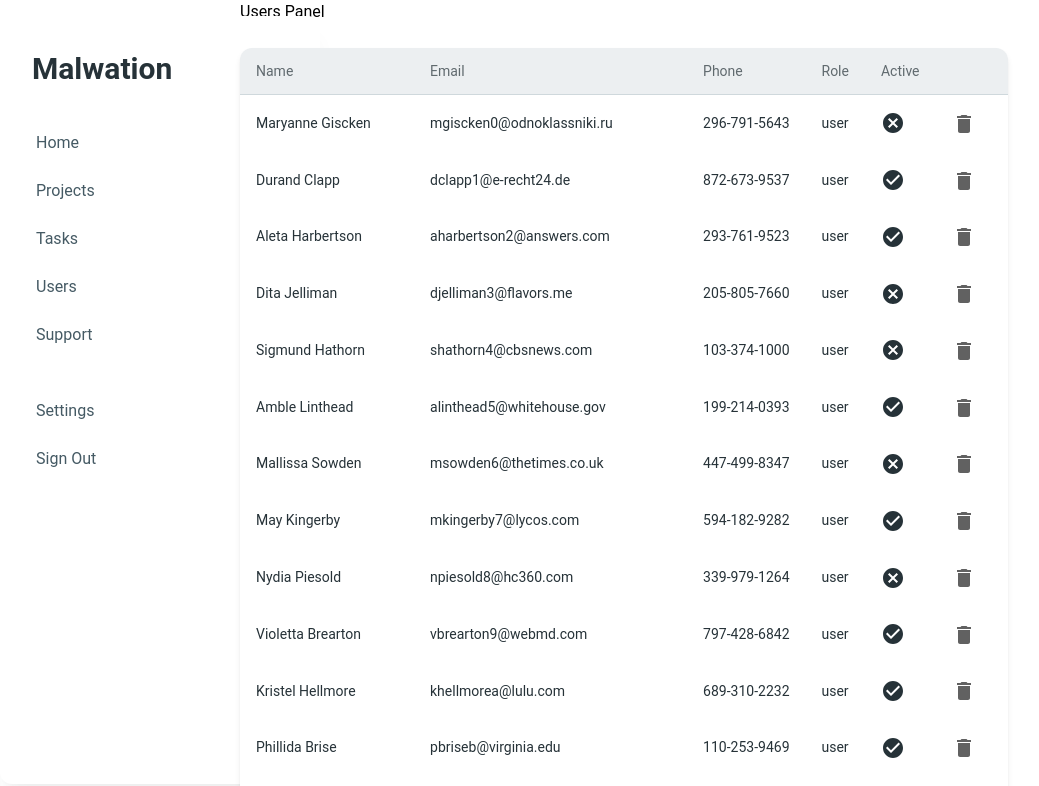
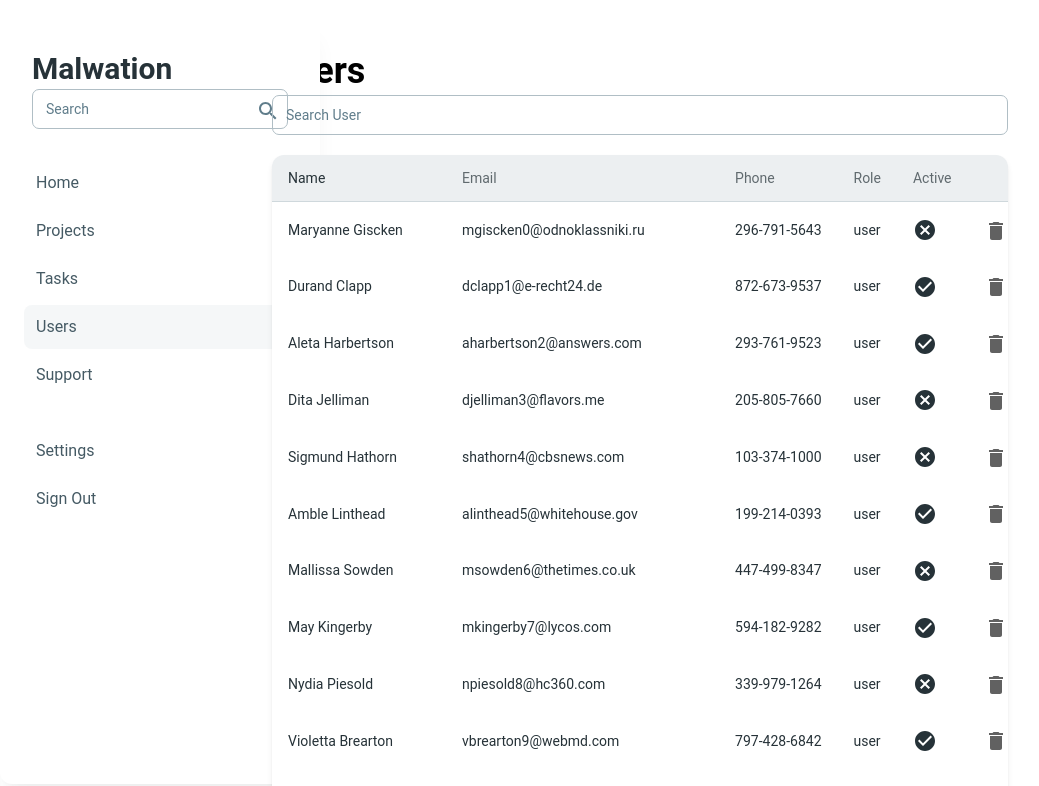
Before and after one commit to SadetTurhan/User-Panel, a React (Vite) app in the folder User-Panel/: page /userpanel in a window 1280 px wide. Shown: the top 786 px of the page, without its empty margins (16-1055 px from the left). Built offline with nearby package versions, Linux system fonts and the light colour scheme.

Commit message:
some edits

```diff
--- a/User-Panel/package.json
+++ b/User-Panel/package.json
@@ -13,6 +13,7 @@
     "@emotion/react": "^11.11.0",
     "@emotion/styled": "^11.11.0",
     "@heroicons/react": "^2.0.18",
+    "@hookform/resolvers": "^3.1.0",
     "@material-tailwind/react": "^2.0.1",
     "@mui/material": "^5.13.3",
     "@mui/x-data-grid": "^6.6.0",
@@ -24,10 +25,11 @@
     "material": "^0.5.3",
     "react": "^18.2.0",
     "react-dom": "^18.2.0",
-    "react-hook-form": "^7.44.0",
+    "react-hook-form": "^7.44.3",
     "react-js-pagination": "^3.0.3",
     "react-redux": "^8.0.7",
-    "tailwind": "^4.0.0"
+    "tailwind": "^4.0.0",
+    "zod": "^3.21.4"
   },
   "devDependencies": {
     "@types/react": "^18.0.28",
--- a/User-Panel/src/App.tsx
+++ b/User-Panel/src/App.tsx
@@ -1,16 +1,16 @@
-import   { UserPanel }   from './components/UserPanel';
-import  { Sidebar }  from './sidebar';
+import   { UserPanel }    from './components/UserPanel';
 import './App.css'
 import  LoginForm  from './components/LoginForm';
 import {  BrowserRouter as Router, Routes, Route } from "react-router-dom";
 import ReactDOM from "react-dom/client";
 import { UpdateUser } from './components/UpdateUser';
 
+
 function App(){
   return (
     <Router>
     <Routes>
-      <Route index element={<LoginForm />} />
+      <Route element={<LoginForm/>} />
       <Route path="/" element={<LoginForm />} />
       <Route path="/userpanel" element={<UserPanel />} />
       <Route path="/updateuser" element={<UpdateUser />} />
--- a/User-Panel/src/components/LoginForm.tsx
+++ b/User-Panel/src/components/LoginForm.tsx
@@ -1,5 +1,5 @@
 import userData from '../users.json';
-import { SubmitHandler, FieldValues, useForm } from 'react-hook-form';
+import { SubmitHandler, FieldValues, useForm} from 'react-hook-form';
 import {
   Card,
   Input,
@@ -7,23 +7,30 @@ import {
   Typography,
 } from "@material-tailwind/react";
 import { useNavigate } from "react-router-dom";
+import { zodResolver } from "@hookform/resolvers/zod";
+import { z } from "zod";
 
+const validationSchema = z
+  .object({
+    email: z.string().min(1, { message: "Invalid email or password" }).email({message: "Invalid email or password",}),
+    password: z.string().min(6, { message: "Invalid email or password" }),
+  })
+  type ValidationSchema = z.infer<typeof validationSchema>;
 
-
-export default function LoginForm() {
-  const { register, handleSubmit, formState: { errors } } = useForm();
+  export default function LoginForm() {
+  const { register, handleSubmit, formState: { errors }, reset } = useForm<ValidationSchema>({resolver: zodResolver(validationSchema)});
   const nav = useNavigate();
   const onSubmit = ((data: CustomFieldValues) => {
   const { email, password } = data;
   const users = userData.find((user) => user.email === email);
   if (users && users.password === password) {
     nav("/userpanel");
-    console.log('Login successful');
   } else {
     console.log('Invalid email or password');
   }
 }) as SubmitHandler<FieldValues>;
-type CustomFieldValues = FieldValues & FormData;
+
+type CustomFieldValues = FieldValues & FormData & ValidationSchema;
   console.log(errors);
 
   return (
@@ -37,9 +44,15 @@ type CustomFieldValues = FieldValues & FormData;
     </Typography>
     <form className="mt-8 p-8 mb-2 w-80 max-w-screen-lg sm:w-96" onSubmit={handleSubmit(onSubmit)}>
     <div className="mb-4 flex flex-col gap-6">
-      <Input className="p-4" type="text" size="lg" placeholder="email" {...register("email", {required: true})} />
+      <Input id="email" className="p-4" type="text" size="lg" placeholder="email" {...register("email", {required: true})} />  {errors.email && (
+          <p className="text-xs italic text-red-500 mt-2">
+            {errors.email?.message}
+          </p>   )}
 
-      <Input className="p-4"  type="password" size="lg" placeholder='password' {...register("password", {required: true })} />
+      <Input className="p-4"  type="password" size="lg" placeholder='password' {...register("password", {required: true })} />{errors.email && (
+          <p className="text-xs italic text-red-500 mt-2">
+            {errors.password?.message}
+          </p>   )}
 
       <Button color="blue" type="submit" fullWidth>submit</Button>
       <a href="#" className="font-medium text-blue-500 transition-colors hover:text-blue-700">Forgot Password?</a>
--- a/User-Panel/src/components/UserPanel.tsx
+++ b/User-Panel/src/components/UserPanel.tsx
@@ -1,50 +1,52 @@
-import React from 'react';
 import { useSelector } from 'react-redux';
 import { User } from '../types/User';
 import { RootState } from '../redux/store';
 import { useDispatch } from 'react-redux';
 import { Sidebar } from '../sidebar';
-import { Card, Typography, Switch } from "@material-tailwind/react";
+import { Card, Typography, Input} from "@material-tailwind/react";
 import DeleteIcon from '@mui/icons-material/Delete';
 import { deleteUser } from '../redux/usersSlice';
 import { Link } from 'react-router-dom';
 import CheckCircleIcon from '@mui/icons-material/CheckCircle';
 import CancelIcon from '@mui/icons-material/Cancel';
+
 function UserPanel(){
+
+
   const users = useSelector((state: RootState) => state.users.users);
   const dispatch = useDispatch();
   const handleDelete = (userId: number) => {
     dispatch(deleteUser(userId));
   };
 
+
   return (
   <div className='grid grid-cols-5'>
       <Sidebar></Sidebar>
-      <div className='col-start-2 col-end-5'>
-        <h1>Users Panel</h1>
-        <input></input>
-      </div>
-      <Card className="col-start-2 col-end-5 overflow-scroll h-full w-full">
-      <table className="col-start-2 col-end-5 w-full min-w-max table-auto text-left">
+      <div className='col-start-2 col-end-5 mt-12 ml-8'>
+        <Typography variant="h2">Users</Typography>
+        <Input label="Search User" className='w-2/4' />
+      <Card className="col-start-2 col-end-5 overflow-auto hover:overflow-scroll h-3/4 w-full mt-5">
+      <table className="col-start-2 col-end-5 h-full w-full min-w-max table-auto text-left">
       <thead>
-        <tr className='border-b border-blue-gray-100 bg-blue-gray-50 p-4'>
-          <th className='p-4'><Typography variant="small" color="blue-gray" className="font-normal leading-none opacity-70">Name</Typography></th>
+        <tr className='border-b border-blue-gray-100 bg-blue-gray-50 p-2'>
+          <th className='p-4'><Typography variant="small" color="blue-gray" className="font-normal leading-none ">Name</Typography></th>
           <th className='p-4'><Typography variant="small" color="blue-gray" className="font-normal leading-none opacity-70">Email</Typography></th>
           <th className='p-4'><Typography variant="small" color="blue-gray" className="font-normal leading-none opacity-70">Phone</Typography></th>
           <th className='p-4'><Typography variant="small" color="blue-gray" className="font-normal leading-none opacity-70">Role</Typography></th>
           <th className='p-4'><Typography variant="small" color="blue-gray" className="font-normal leading-none opacity-70">Active</Typography></th>
-          <th></th>
-          <th></th>
+          <th className='p-4'></th>
+          <th className='p-4'></th>
         </tr>
       </thead>
       <tbody className='col-start-2 col-end-5'>
         {users.map((user: User) => (
-          <tr key={user.id}>
-           <td className='p-4'><Typography variant="small" color="blue-gray" className="font-normal">{user.name}</Typography></td>
+         <tr key={user.id}>
+            <td className='p-4'><Typography variant="small" color="blue-gray" className="font-normal">{user.name}</Typography></td>
            <td className='p-4'> <Typography variant="small" color="blue-gray" className="font-normal">{user.email}</Typography></td>
            <td className='p-4'><Typography variant="small" color="blue-gray" className="font-normal">{user.phone}</Typography></td>
            <td className='p-4'><Typography variant="small" color="blue-gray" className="font-normal">{user.role}</Typography></td>
-           <td className='p-4'><Typography variant="small" color="blue-gray" className="font-normal"> {user.isActive ? (<CheckCircleIcon color="green"/>) :  <CancelIcon />}</Typography></td>
+           <td className='p-4'><Typography variant="small" color="blue-gray" className="font-normal"> {user.isActive ? (<CheckCircleIcon/>) :  <CancelIcon />}</Typography></td>
            <td className='p-4'><button onClick={() => handleDelete(user.id)}><DeleteIcon></DeleteIcon></button></td>
            <td className='p-4'><Link to="/updateuser">Update User</Link></td>
           </tr>
@@ -54,7 +56,7 @@ function UserPanel(){
       </table>
     </Card>
     </div>
+    </div>
   );
 };
-
-export { UserPanel } ;
+export  { UserPanel } ;
--- a/User-Panel/src/sidebar.tsx
+++ b/User-Panel/src/sidebar.tsx
@@ -4,19 +4,11 @@ import {
     List,
     ListItem,
     ListItemPrefix,
-    ListItemSuffix,
+    Input,
     Chip,
   } from "@material-tailwind/react";
-  import {
-    PresentationChartBarIcon,
-    ShoppingBagIcon,
-    UserCircleIcon,
-    Cog6ToothIcon,
-    InboxIcon,
-    PowerIcon,
-  } from "@heroicons/react/24/solid";
   import { Link } from "react-router-dom";
-
+  import SearchIcon from '@mui/icons-material/Search';
 
 function Sidebar(){
     return (
@@ -25,6 +17,7 @@ function Sidebar(){
           <Typography variant="h3" color="blue-gray">
             Malwation
           </Typography>
+        <Input label="Search" icon={<SearchIcon />} />
         </div>
         <List>
           <ListItem>
@@ -36,7 +29,7 @@ function Sidebar(){
           <ListItem>
             Tasks
           </ListItem>
-          <ListItem>
+          <ListItem selected>
             Users
           </ListItem>
           <ListItem>
--- a/User-Panel/src/types/User.ts
+++ b/User-Panel/src/types/User.ts
@@ -7,3 +7,19 @@ export interface User {
     role: string;
     phone: string;
   }
+
+
+interface PaginationProps {
+  limit: number;
+  offset: number;
+}
+
+interface Pagination extends PaginationProps {
+  total: number;
+}
+
+interface PaginationData<T extends object> {
+  pagination: Pagination;
+  data: T[];
+}
+export type { Pagination, PaginationProps, PaginationData };
```
Also changed, not shown: 1 other file (tests, documents, lock files or other folders).
